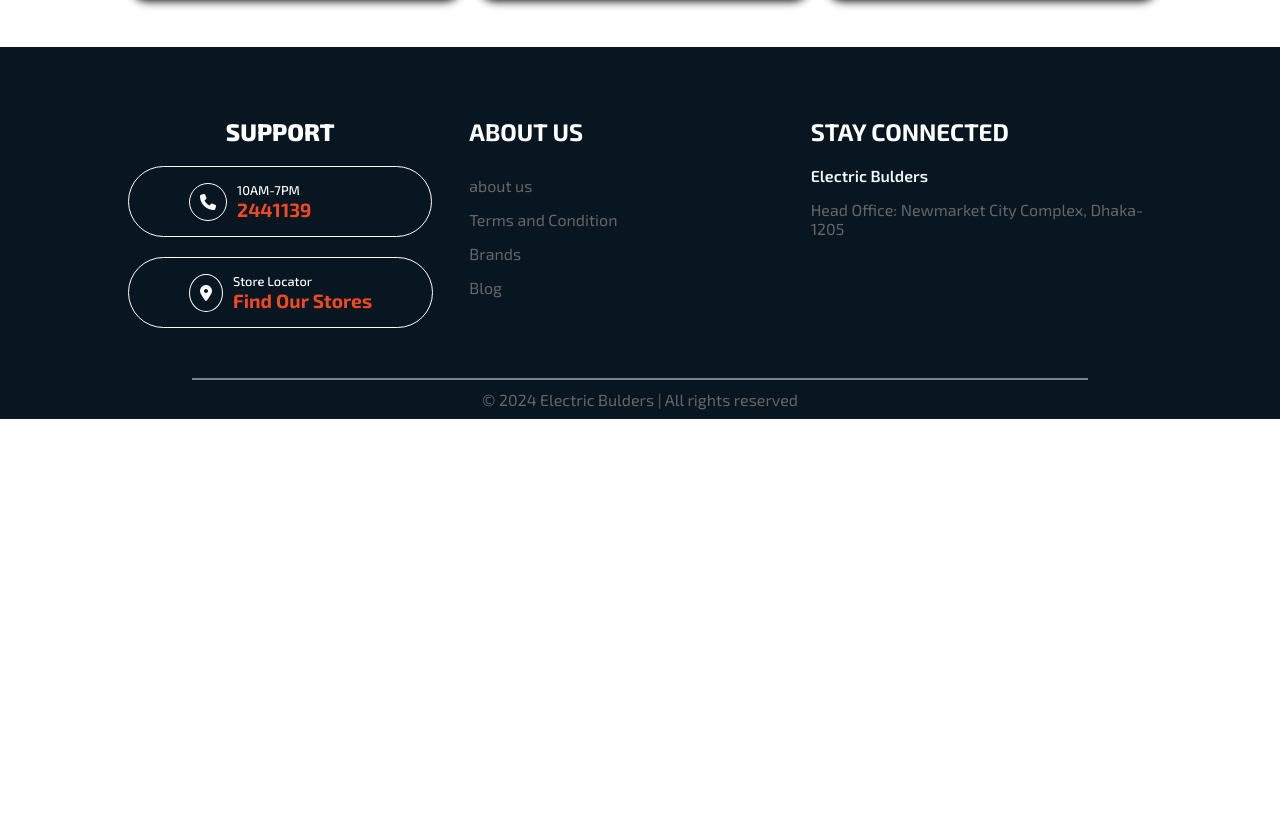
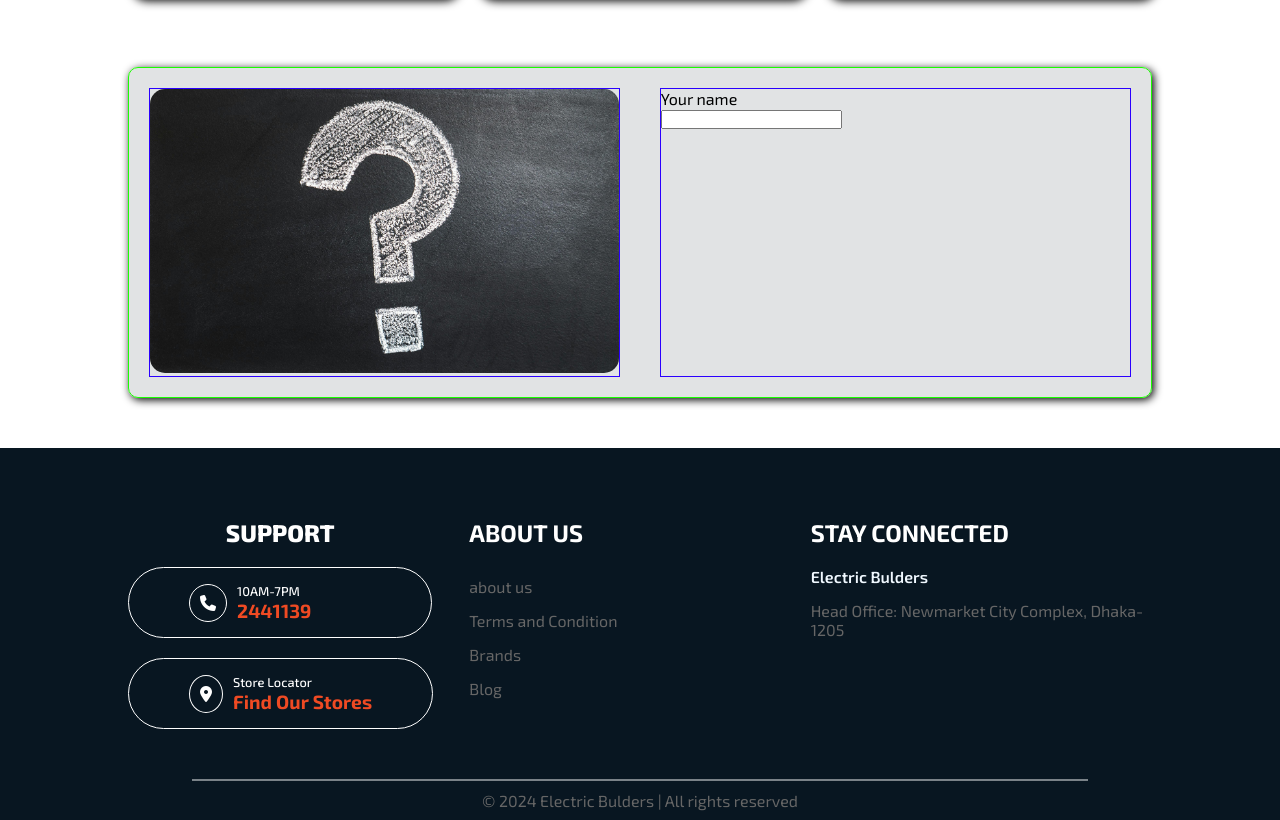
Before and after one commit to imrulhassanemon/tech-accessories-shop, a plain HTML site: page index.html in a window 1280 px wide. Shown: the part 1405-2225 px from the top of the page. Before the commit the page ends 1824 px from the top, so only its background shows below. Drawn offline with Linux system fonts and the light colour scheme.

Commit message:
added qna section

```diff
--- a/index.html
+++ b/index.html
@@ -180,6 +180,23 @@
                 <i id="cart" class="fa-solid fa-cart-shopping"></i>
             </div>
         </div>
+        <!-- qns section start here -->
+        <section class="qna">
+            <div class="input-sec">
+                <img class="accessories" src="images/qus.jpg" alt="">
+            </div>
+            <div class="input-sec">
+                <div class="font-container">
+                    <div>
+                        <p>Your name</p>
+                        <input type="text">
+                    </div>
+                </div>
+            </div>
+        </section>
+
+        <!-- qna section ends here -->
+
    </main>
     <footer>
         <section class="footer-container">
@@ -227,6 +244,7 @@
                             <P>Head Office: Newmarket City Complex, Dhaka-1205</P>
                     </div>
                 </div>
+
             </div>
             <div style="border: 1px solid rgba(255, 255, 255, 0.464); width: 70%; margin: 0 auto; margin-top: 50px;">
 
--- a/style/style.css
+++ b/style/style.css
@@ -165,6 +165,38 @@
 .footer-container-first{
     width: max-content;
 }
+/* qna section start  */
+.qna{
+    width: 80%;
+    margin: 0 auto;
+    border: 1px solid rgb(26, 255, 0);
+    display: flex;
+    justify-content: space-between;
+    background-color: #0816211e;
+    box-shadow: 2px 2px 8px black;
+    padding: 20px;
+    border-radius: 10px;
+    margin-top: 70px;
+}
+
+.accessories{
+    width: 100%;
+    border-radius: 15px;
+}
+.input-sec{
+    border: 1px solid rgb(43, 0, 255);
+    width: 48%;
+}
+
+
+
+
+/* qna section end */
+
+
+
+
+
 
 /* responsive for mobail  */
 @media screen and (max-width:576px) {
@@ -195,6 +227,8 @@
             grid-template-columns: repeat(1, 1fr);
             gap: 70px;
         }
+        /*  the qna section start*/
+        /* the qna section end  */
 
 }
 /* responsive for tablate  */
```
Also changed, not shown: images/keyboard.jpg (deleted), images/qus.jpg (added).
